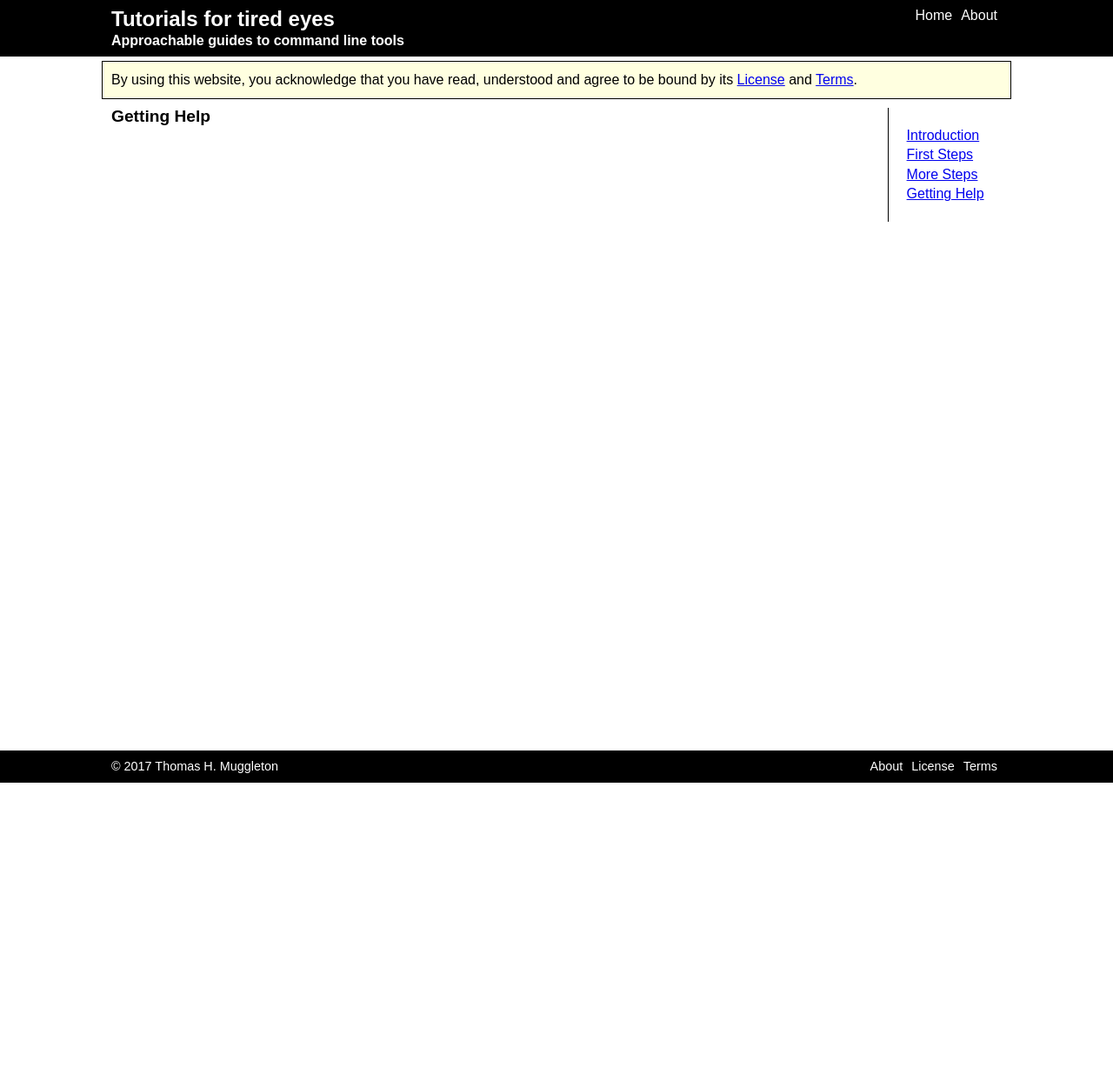
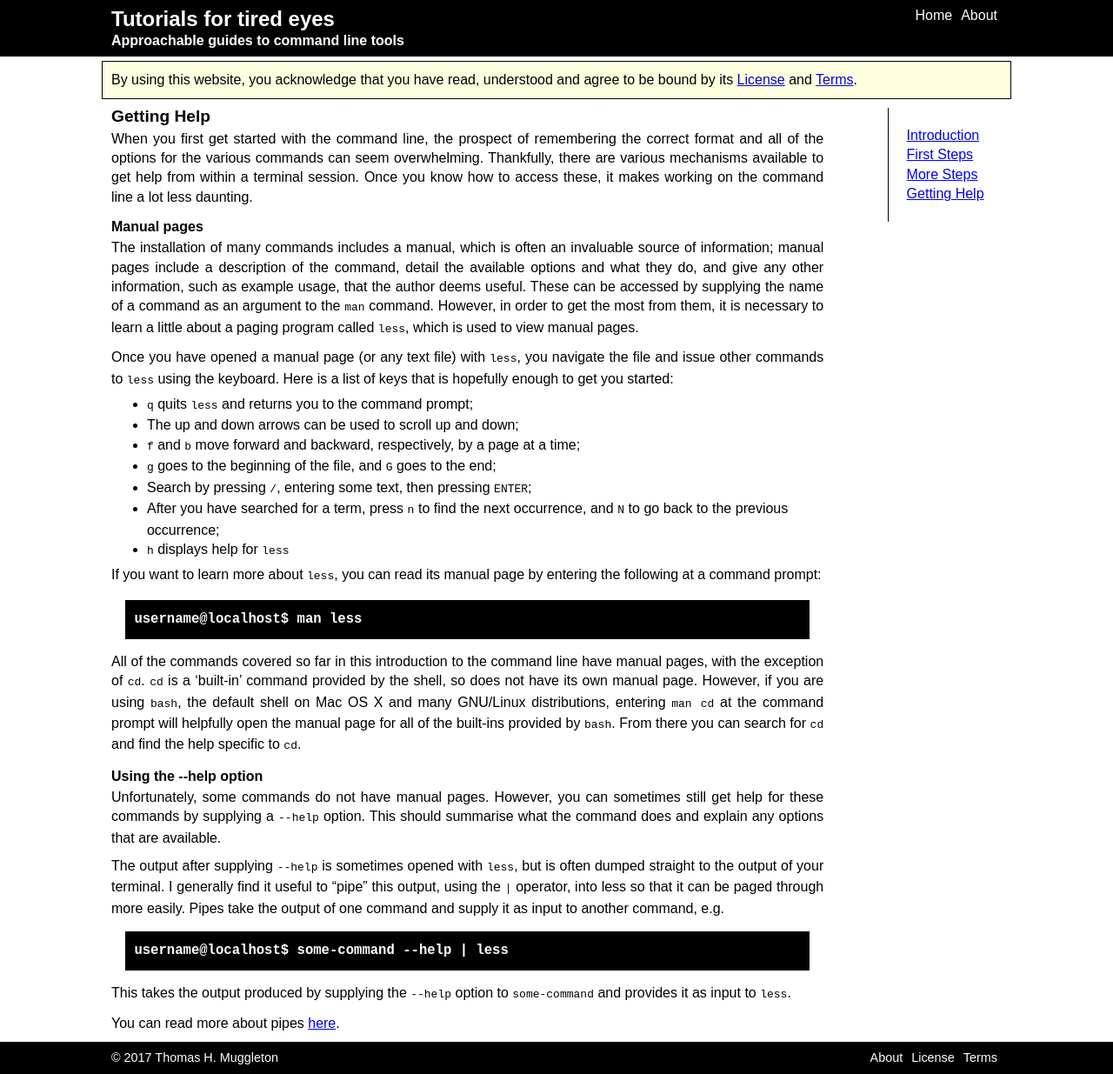
Before and after one commit to thmuggleton/tutorials-for-tired-eyes, a Jekyll site: the page built from _posts/basics/2017-06-06-getting-help.md, in a window 1280 px wide. Shown: the whole page at 87% size. Built offline with Jekyll 4.4.1, drawn with Linux system fonts in a browser that asks for light colours; before the commit the page ends 900 px from its top, so only the background shows below that.

Commit message:
Add 'Getting Help' page.

````diff
--- a/_posts/basics/2017-06-06-getting-help.md
+++ b/_posts/basics/2017-06-06-getting-help.md
@@ -4,3 +4,66 @@ category: basics
 position_in_category: 4
 ---
 ## {{ page.title }}
+
+When you first get started with the command line, the prospect of remembering
+the correct format and all of the options for the various commands can seem
+overwhelming.  Thankfully, there are various mechanisms available to get help
+from within a terminal session.  Once you know how to access these, it makes
+working on the command line a lot less daunting.
+
+### Manual pages
+
+The installation of many commands includes a manual, which is often an
+invaluable source of information; manual pages include a description of the
+command, detail the available options and what they do, and give any other
+information, such as example usage, that the author deems useful.  These can be
+accessed by supplying the name of a command as an argument to the `man`
+command.  However, in order to get the most from them, it is necessary to learn
+a little about a paging program called `less`, which is used to view manual
+pages.
+
+Once you have opened a manual page (or any text file) with `less`, you navigate
+the file and issue other commands to `less` using the keyboard.  Here is a list
+of keys that is hopefully enough to get you started:
+- `q` quits `less` and returns you to the command prompt;
+- The up and down arrows can be used to scroll up and down;
+- `f` and `b` move forward and backward, respectively, by a page at a time;
+- `g` goes to the beginning of the file, and `G` goes to the end;
+- Search by pressing `/`, entering some text, then pressing `ENTER`;
+- After you have searched for a term, press `n` to find the next occurrence,
+  and `N` to go back to the previous occurrence;
+- `h` displays help for `less`
+
+If you want to learn more about `less`, you can read its manual page by
+entering the following at a command prompt:
+```
+username@localhost$ man less
+```
+
+All of the commands covered so far in this introduction to the command line
+have manual pages, with the exception of `cd`.  `cd` is a 'built-in' command
+provided by the shell, so does not have its own manual page.  However, if you
+are using `bash`, the default shell on Mac OS X and many GNU/Linux
+distributions, entering `man cd` at the command prompt will helpfully open the
+manual page for all of the built-ins provided by `bash`.  From there you can
+search for `cd` and find the help specific to `cd`.
+
+### Using the \-\-help option
+
+Unfortunately, some commands do not have manual pages.  However, you can
+sometimes still get help for these commands by supplying a `--help` option.
+This should summarise what the command does and explain any options that are
+available.
+
+The output after supplying `--help` is sometimes opened with `less`, but is
+often dumped straight to the output of your terminal.  I generally find it
+useful to "pipe" this output, using the `|` operator, into less so that it can
+be paged through more easily.  Pipes take the output of one command and supply
+it as input to another command, e.g.
+```
+username@localhost$ some-command --help | less
+```
+This takes the output produced by supplying the `--help` option to
+`some-command` and provides it as input to `less`.
+
+You can read more about pipes [here](http://www.linfo.org/pipe.html).
````
